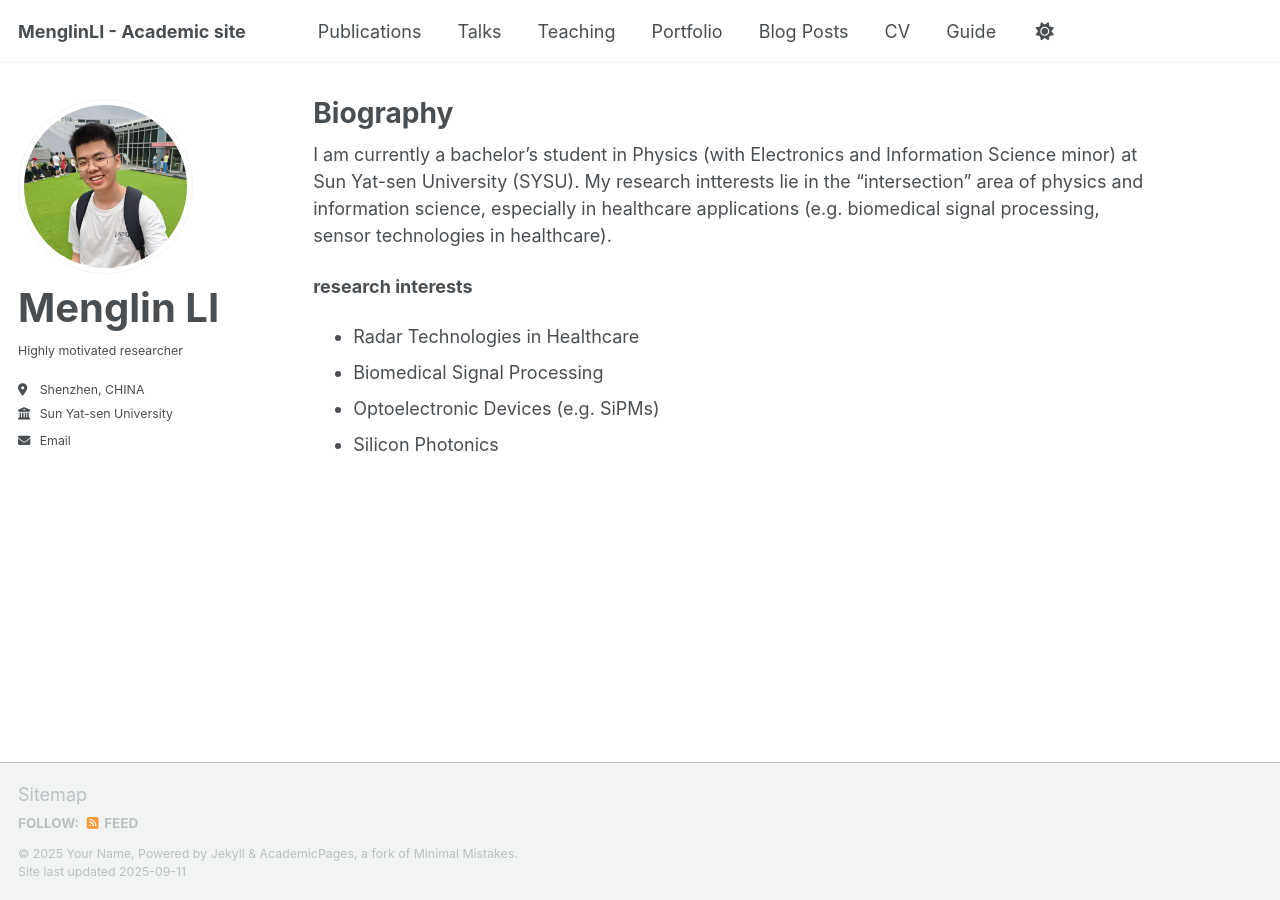
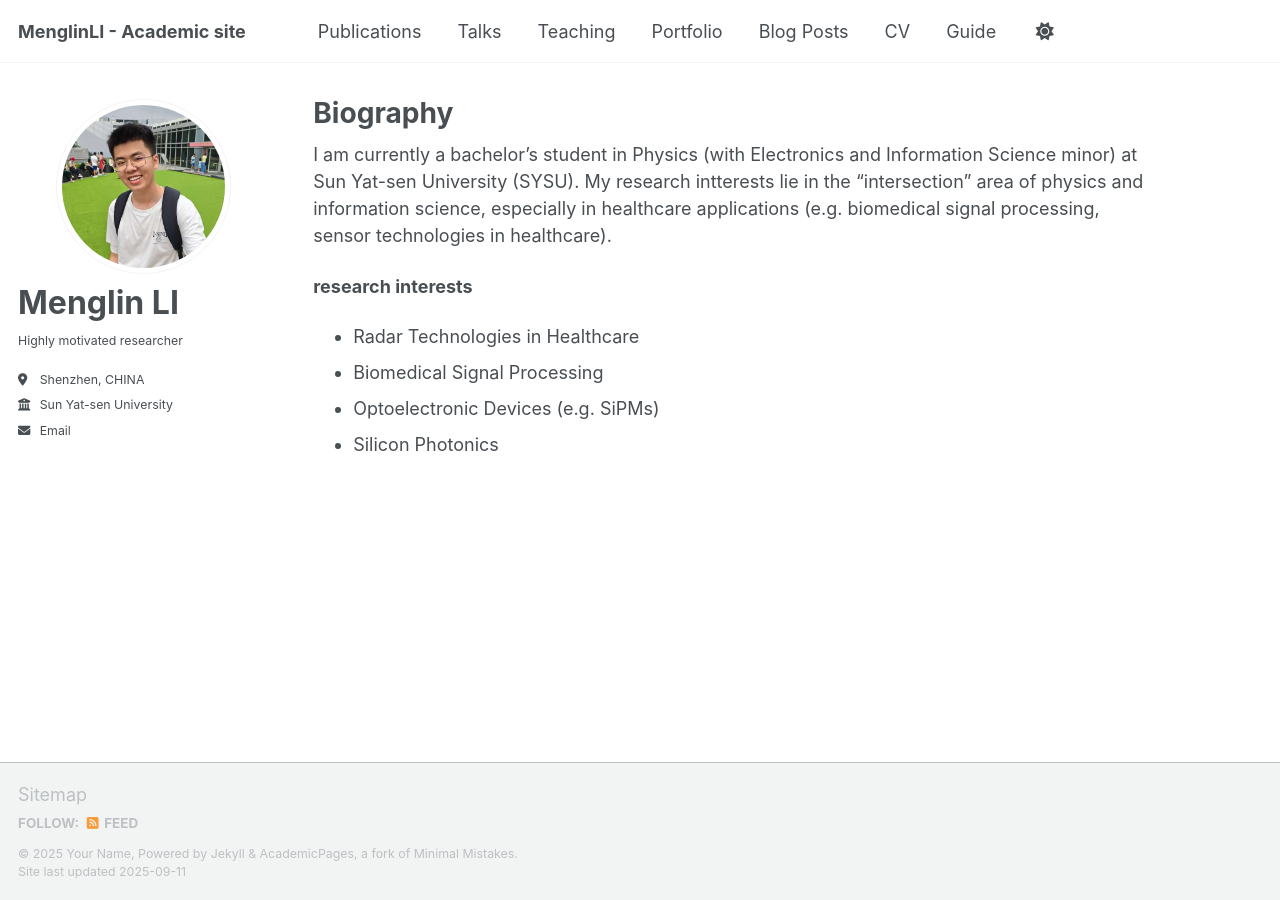
Before and after one commit to li-menglin/li-menglin.github.io, a Jekyll site: the page built from _pages/about.md, in a window 1280 px wide. Built offline with Jekyll 4.4.1, drawn with Linux system fonts in a browser that asks for light colours; a script that is not in the unit is left out.

Commit message:
Update custom.css

```diff
--- a/assets/css/custom.css
+++ b/assets/css/custom.css
@@ -1,12 +1,20 @@
 /* 放大头像 */
-.author__avatar {
-  width: 300px !important;
+img.author__avatar {
+  width: 200px !important;
   height: auto !important;
   border-radius: 50% !important;
+  display: block;
+  margin: 0 auto;
 }
 
-/* 姓名加大字体 */
+/* 姓名字体 */
 .author__name {
-  font-size: 40px !important;
-  font-weight: bold;
+  font-size: 32px !important;
+  font-weight: bold !important;
 }
+
+/* 侧边栏其他文字（学校、位置等） */
+.author__content {
+  font-size: 18px !important;
+  line-height: 1.5 !important;
+}
```
